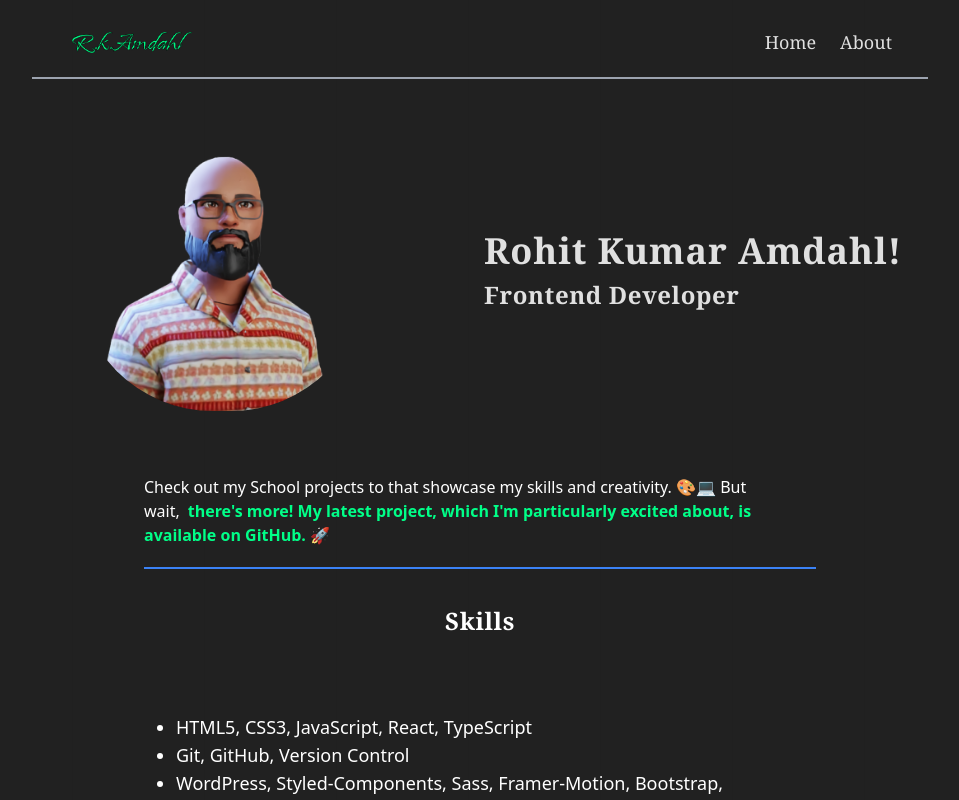
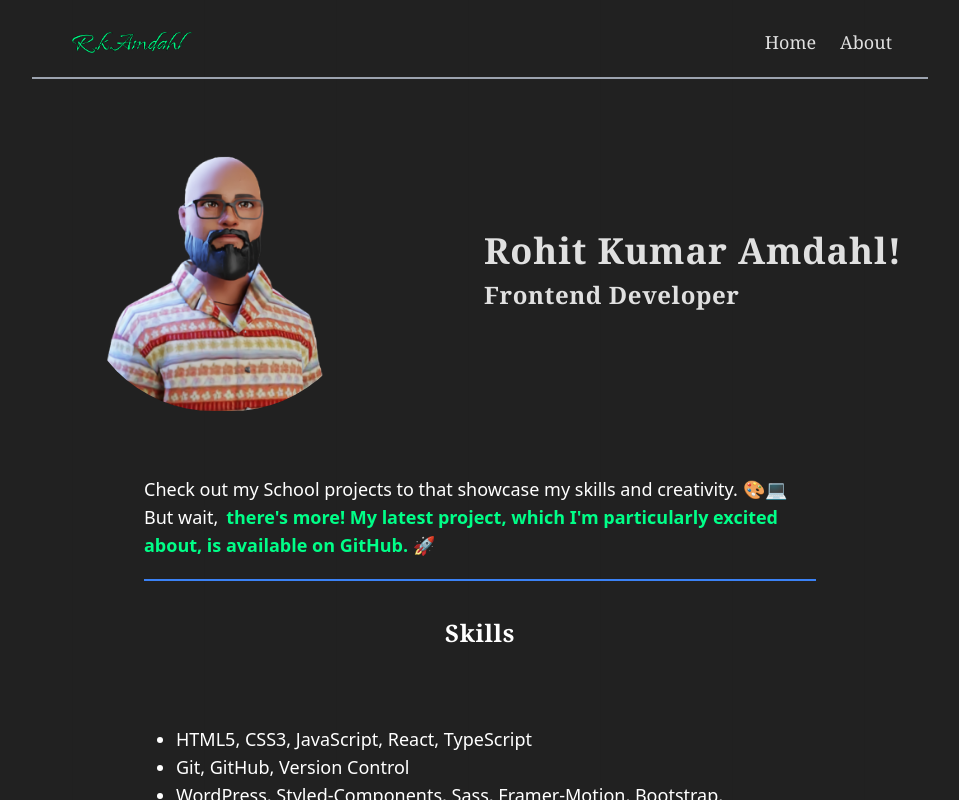
Before and after one commit to RohitAmdahl/portfolio-data, a React (Vite) app: page / in a window 1280 px wide. Shown: the top 800 px of the page, without its empty margins (160-1119 px from the left). Built offline with nearby package versions, Linux system fonts and the light colour scheme.

Commit message:
class edit

```diff
--- a/src/components/home/HomePage.tsx
+++ b/src/components/home/HomePage.tsx
@@ -30,12 +30,12 @@
       </div>
 
       <div className="text-white container mx-auto max-w-2xl  flex flex-col justify-center items-center ">
-        <div className="border-b-2 border-blue-500 pb-4">
+        <div className="border-b-2 border-blue-500 pb-4 text-lg">
           <p className="py-1">
             Check out my School projects to that showcase my skills and
             creativity. 🎨💻 But wait,
             <Link
-              className=" px-2 text-link font-semibold hover:underline"
+              className=" px-2 text-link font-semibold hover:underline hover:italic"
               to="https://github.com/RohitAmdahl"
               target="_blank"
             >
@@ -62,7 +62,7 @@
             <li className="capitalize">
               Design tools:- Figma, Adobe XD, Project management: Trello,
               <Link
-                className="hover:underline px-2 text-link font-semibold"
+                className="hover:underline px-2 text-link font-semibold hover:italic"
                 to="https://webaim.org/resources/contrastchecker/"
                 target="_blank"
               >
```
